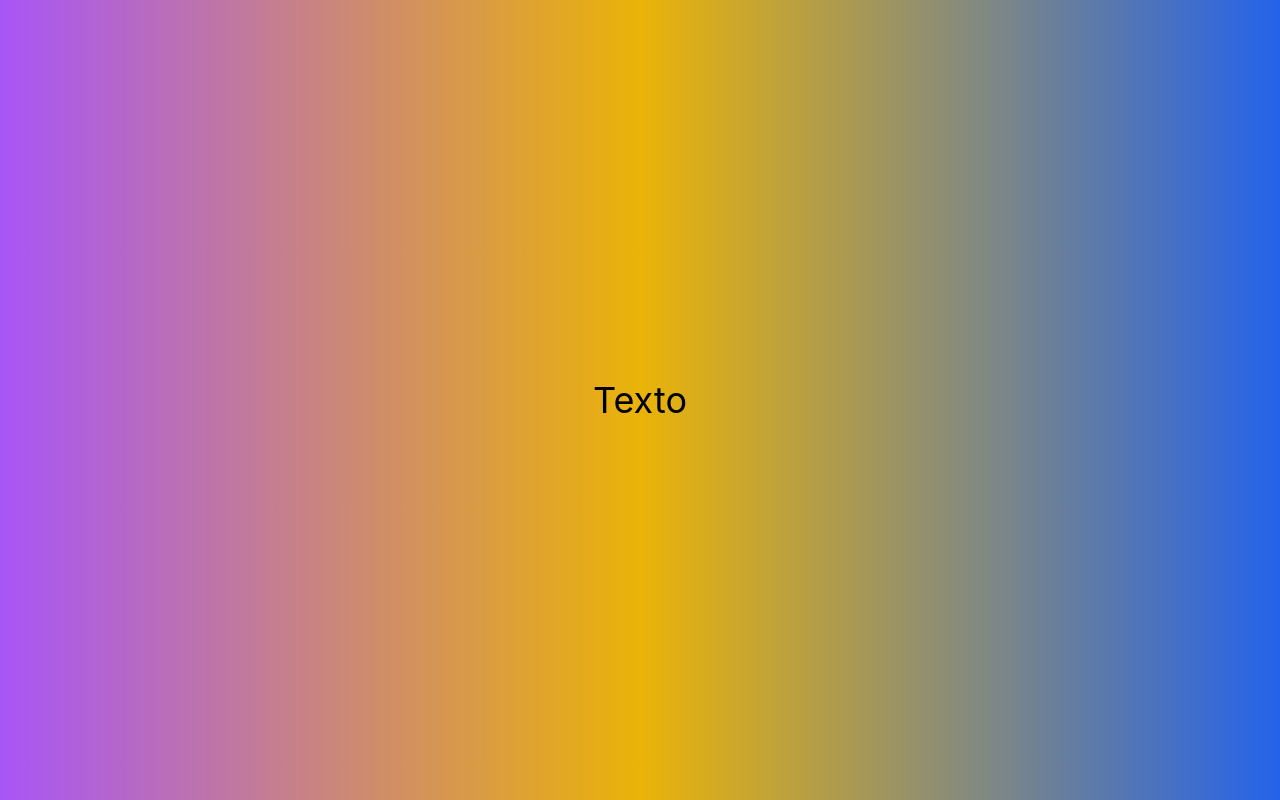
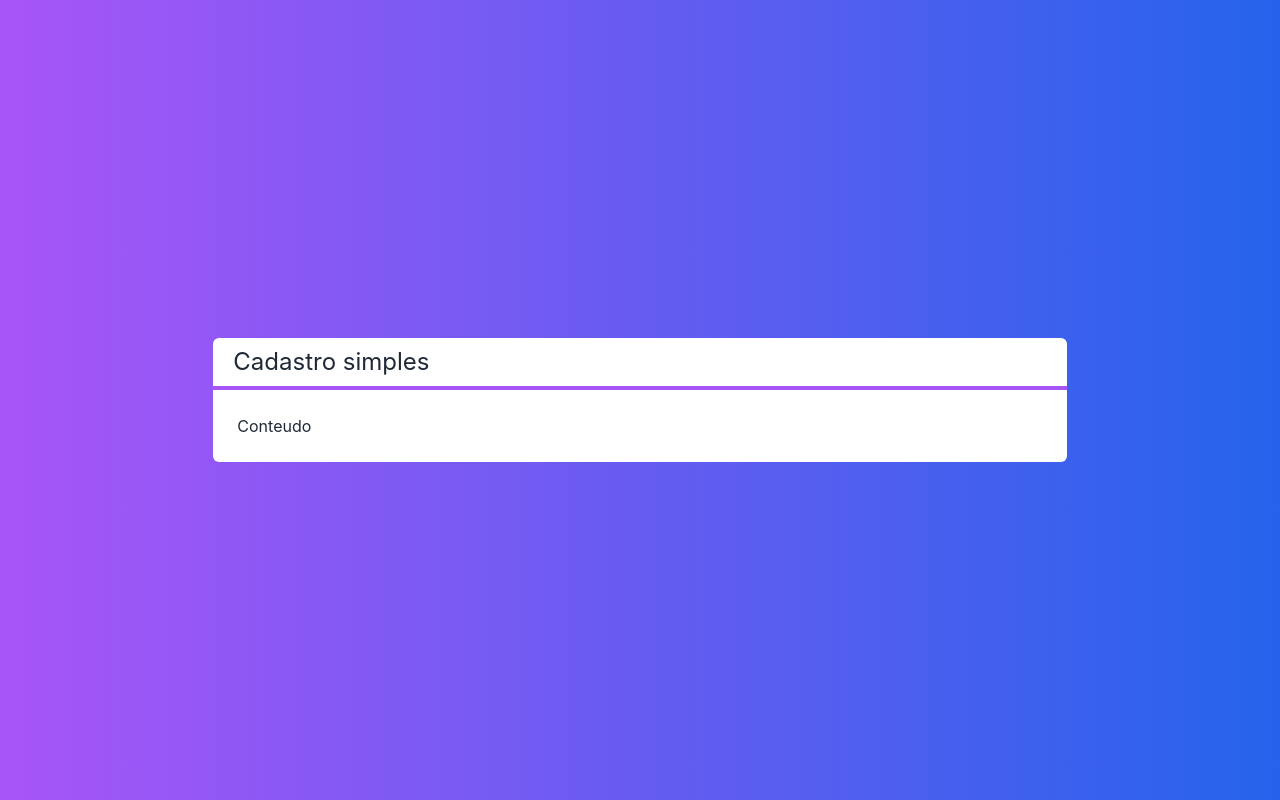
Before and after one commit to lucianakyoko/cursos-cod3r, a Next.js app in the folder intensivo-Nextjs-React/projeto-final/: page / in a window 1280 px wide. Built offline with nearby package versions, Linux system fonts and the light colour scheme.

Commit message:
feat(intensivo-NextJS-React/projeto-final): class 04/18 - Componentes Layout e Titulo

```diff
--- /dev/null
+++ b/intensivo-Nextjs-React/projeto-final/src/components/Layout.tsx
@@ -0,0 +1,17 @@
+import Titulo from "./Titulo";
+
+interface LayoutProps {
+  titulo: string
+  children: any
+}
+export default function Layout(props: LayoutProps) {
+  return (
+    <div className={`
+      flex flex-col w-2/3
+      bg-white text-gray-800 rounded-md
+    `}>
+      <Titulo>{props.titulo}</Titulo>
+      <div className="p-6">{props.children}</div>
+    </div>
+  );
+}
--- /dev/null
+++ b/intensivo-Nextjs-React/projeto-final/src/components/Titulo.tsx
@@ -0,0 +1,8 @@
+export default function Titulo(props) {
+  return(
+    <div className="flex flex-col justify-center">
+      <h1 className="px-5 py-2 text-2xl">{props.children}</h1>
+      <hr className="border-2 border-purple-500"/>
+    </div>
+  );
+}
--- a/intensivo-Nextjs-React/projeto-final/src/pages/index.tsx
+++ b/intensivo-Nextjs-React/projeto-final/src/pages/index.tsx
@@ -1,14 +1,18 @@
 import Head from 'next/head'
 import Image from 'next/image'
+import Layout from '../components/Layout'
 import styles from '../styles/Home.module.css'
 
 export default function Home() {
   return (
     <div className={`
       flex h-screen justify-center items-center
-      bg-gradient-to-r from-purple-500 via-yellow-500 to-blue-600
+      bg-gradient-to-r from-purple-500 to-blue-600
+      text-white
     `}>
-      <span className='text-4xl'>Texto</span>
+      <Layout titulo='Cadastro simples'>
+        <span>Conteudo</span>
+      </Layout>
     </div>
   )
 }
```
Also changed, not shown: 1 other file (tests, documents, lock files or other folders).
